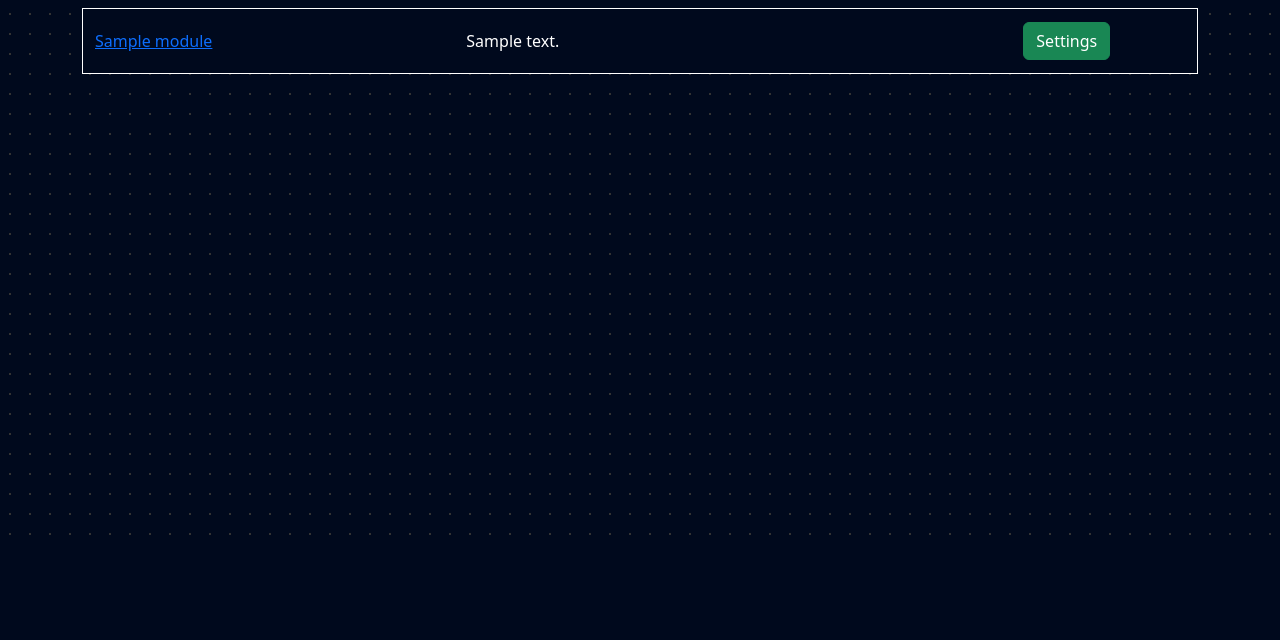
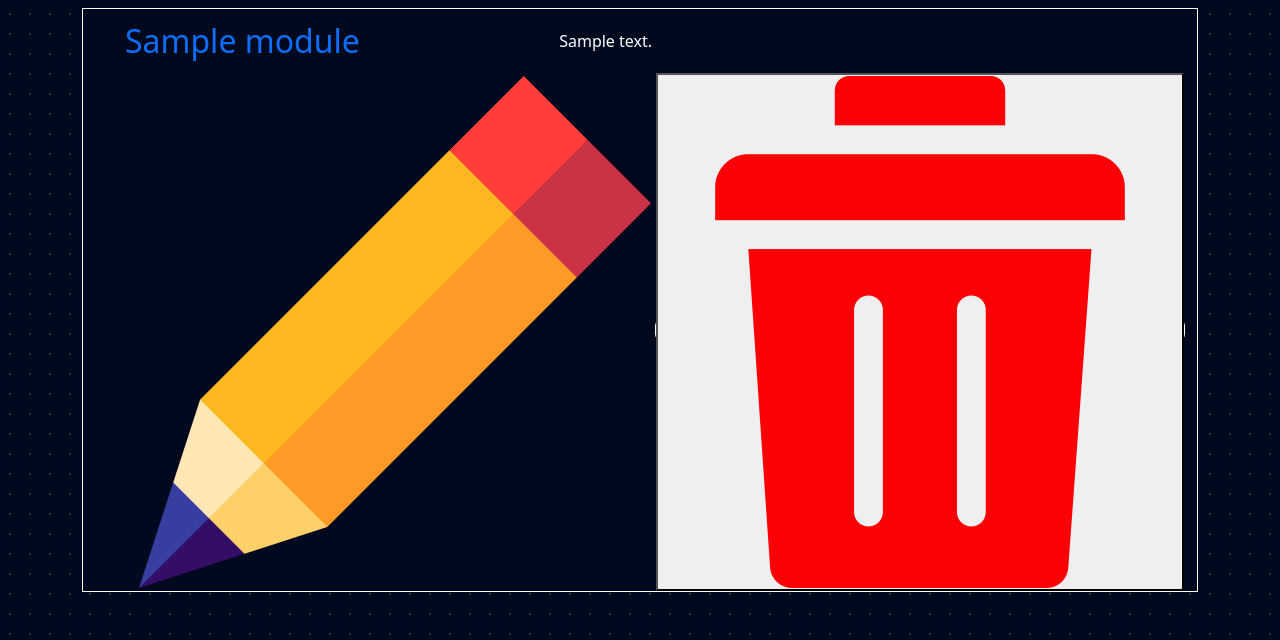
Before and after one commit to nberdi/Flashcard-App, a Flask app: page /my_modules in a window 1280 px wide. Shown: the part 256-896 px from the top of the page. Before the commit the page ends 791 px from the top, so only its background shows below. Run offline with Flask 3, Linux system fonts and the light colour scheme; tables that the repository leaves empty hold one stand-in row (values such as "Sample post").

Commit message:
added and styled edit and delete imgs; included 'No description' message; styled text sizes

```diff
--- a/templates/my_modules.html
+++ b/templates/my_modules.html
@@ -22,24 +22,21 @@
             {% for module in modules %}
                 <div class="container module_container">
                     <div class="row">
-                        <div class="col-4 column_container">
-                            <a href="{{ url_for('flashcard_module', name=module.name, id=module.id) }}">{{ module.name.replace("-", " ") }}</a>
+                        <div class="col-5 column_container">
+                            <a style="font-size: 2rem; margin-left: 1.875rem; text-decoration: none;" href="{{ url_for('flashcard_module', name=module.name, id=module.id) }}">{{ module.name.replace("-", " ") }}</a>
                         </div>
-                        <div class="col-6 column_container">
-                            <p class="flashcard_description">{{ module.description }}</p>
+                        <div class="col-5 column_container">
+                            {% if module.description %}
+                                <p class="flashcard_description">{{ module.description }}</p>
+                            {% else %}
+                                <p style="font-size: 1.5rem;">No description</p>
+                            {% endif %}
                         </div>
-                        <div class="col column_container">
-                            <div class="dropdown">
-                                <button class="btn btn-success" data-bs-toggle="dropdown" aria-expanded="false">Settings</button>
-                                <ul class="dropdown-menu">
-                                    <li>
-                                        <form action="/delete_module/{{ module.id }}" method="POST" style="display:inline;">
-                                            <button type="submit" class="btn btn-danger dropdown-item">Delete Module</button>
-                                        </form>
-                                    </li>
-                                    <li><a class="dropdown-item" href="/edit_module/{{ module.id }}">Edit</a></li>
-                                </ul>
-                            </div>
+                        <div class="col" style="text-align: right;">
+                            <a href="/edit_module/{{ module.id }}"><img class="setting_img" src="{{ url_for('static', filename='imgs/edit.png') }}" alt="Edit"></a>
+                            <form action="/delete_module/{{ module.id }}" method="POST" style="display:inline;">
+                                <button type="submit" class="module_delete_btn"><img class="setting_img" src="{{ url_for('static', filename='imgs/delete.png') }}" alt="Delete"></button>
+                            </form>
                         </div>
                     </div>
                 </div>
```
